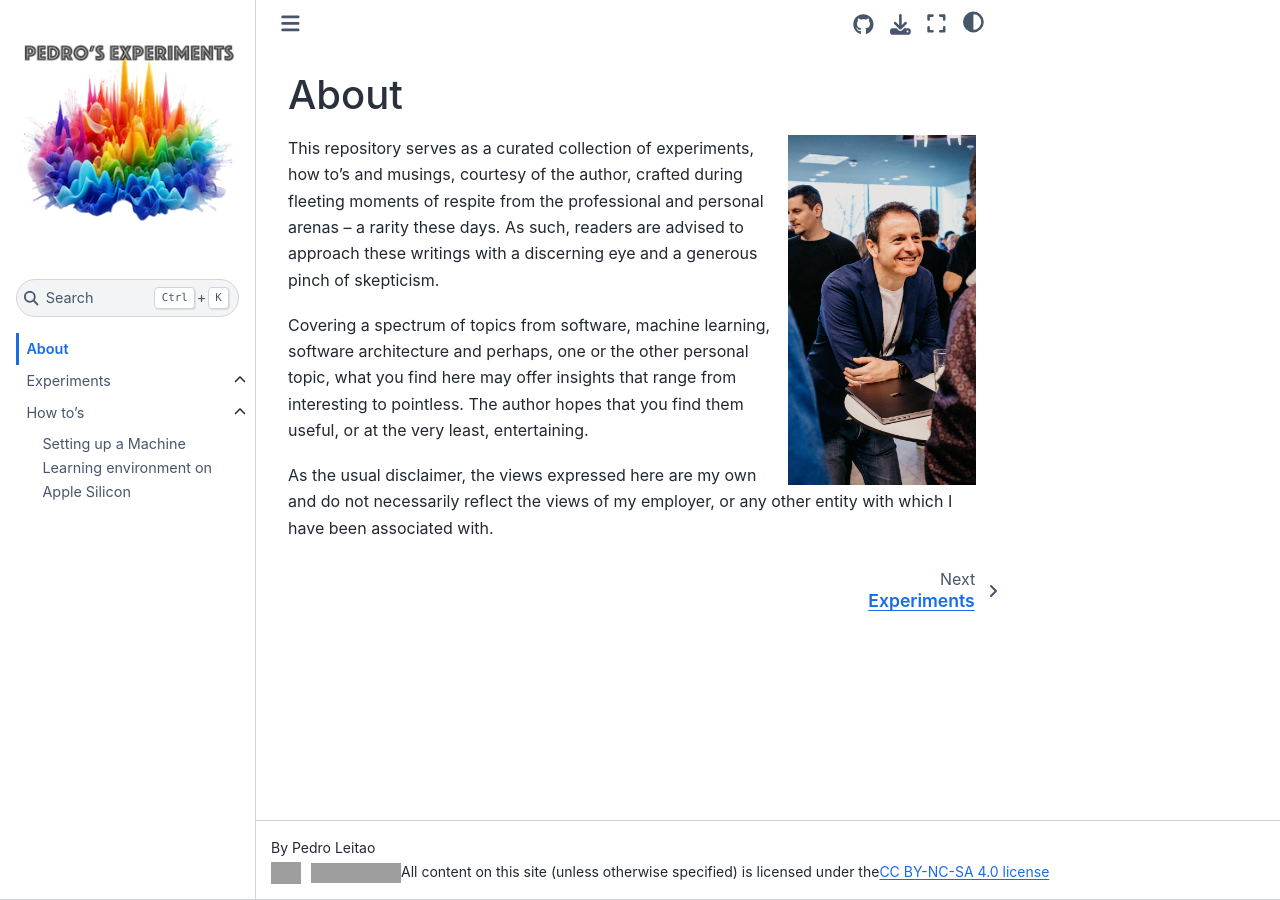
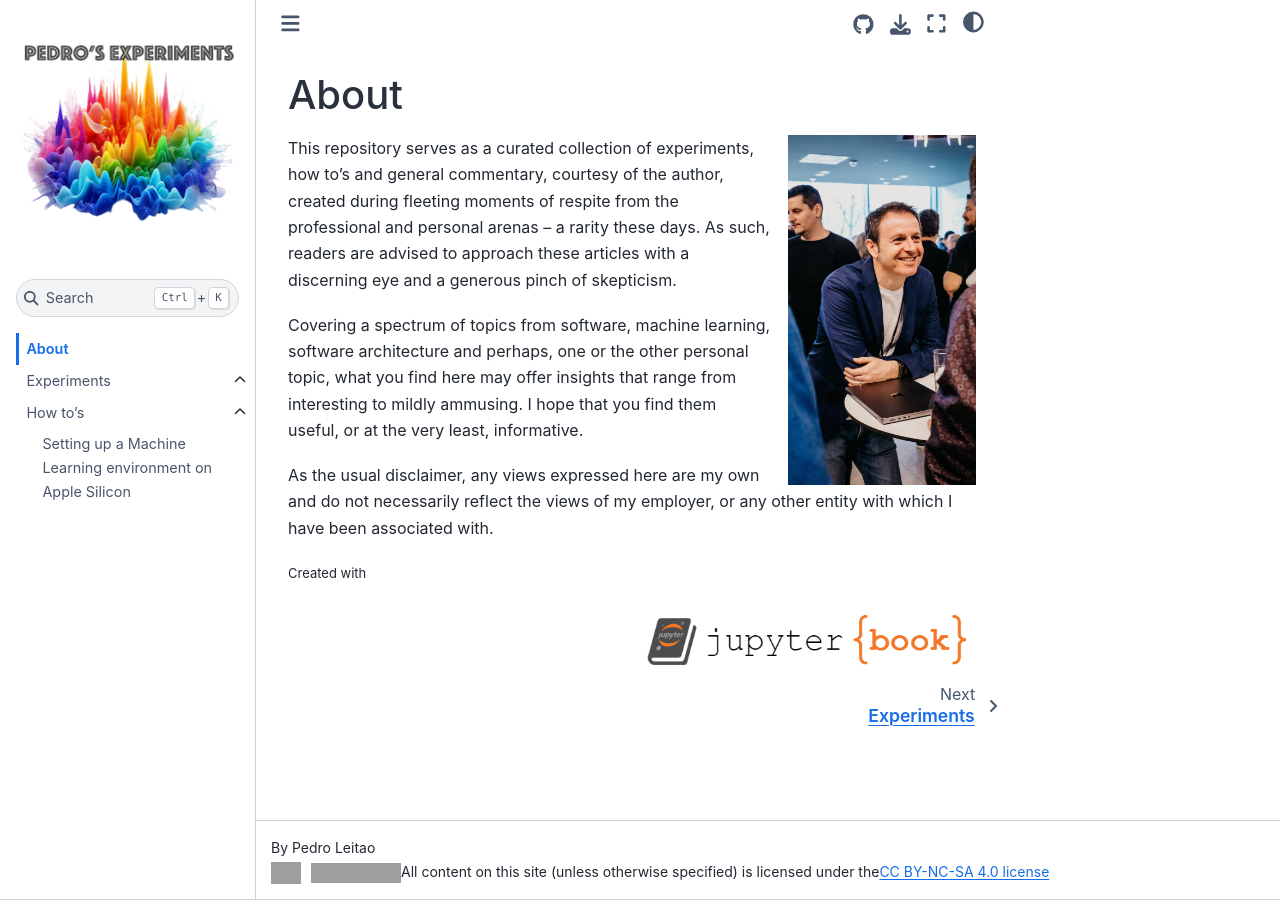
Before and after one commit to pedro-leitao/pedros-experiments, a Jupyter Book: the page built from intro.md, in a window 1280 px wide. Built offline with Jupyter Book 1.0.4 settings and Sphinx 7.4.7 and the Sphinx Book theme 1.1.4, drawn with Linux system fonts in a browser that asks for light colours; pages that are not in the unit, such as notebooks, are missing from menus; comment, search, counter and statistics services are not loaded; grey boxes are pictures that could not be loaded.

Commit message:
Minor changes

````diff
--- a/intro.md
+++ b/intro.md
@@ -6,8 +6,16 @@
 :align: right
 ```
 
-This repository serves as a curated collection of experiments, how to's and musings, courtesy of the author, crafted during fleeting moments of respite from the professional and personal arenas -- a rarity these days. As such, readers are advised to approach these writings with a discerning eye and a generous pinch of skepticism.
+This repository serves as a curated collection of experiments, how to's and general commentary, courtesy of the author, created during fleeting moments of respite from the professional and personal arenas -- a rarity these days. As such, readers are advised to approach these articles with a discerning eye and a generous pinch of skepticism.
 
-Covering a spectrum of topics from software, machine learning, software architecture and perhaps, one or the other personal topic, what you find here may offer insights that range from interesting to pointless. The author hopes that you find them useful, or at the very least, entertaining.
+Covering a spectrum of topics from software, machine learning, software architecture and perhaps, one or the other personal topic, what you find here may offer insights that range from interesting to mildly ammusing. I hope that you find them useful, or at the very least, informative.
 
-As the usual disclaimer, the views expressed here are my own and do not necessarily reflect the views of my employer, or any other entity with which I have been associated with.
+As the usual disclaimer, any views expressed here are my own and do not necessarily reflect the views of my employer, or any other entity with which I have been associated with.
+
+<span style="font-size:small;">Created with</span>
+
+```{image} logo.png
+:alt: Jupyter Book
+:height: 70px
+:align: right
+```
````
